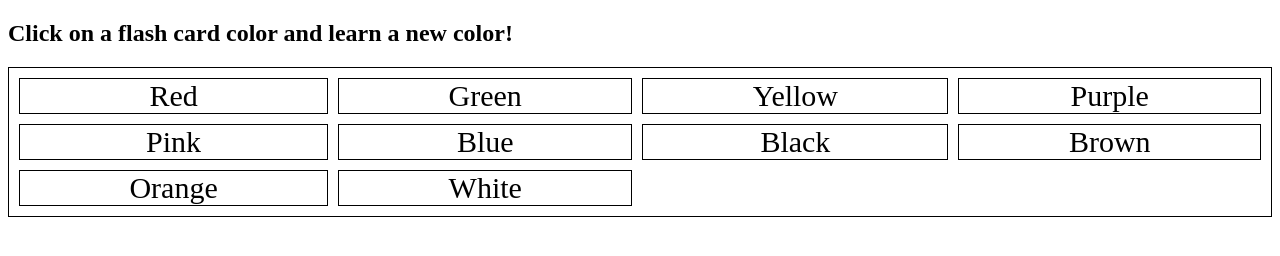
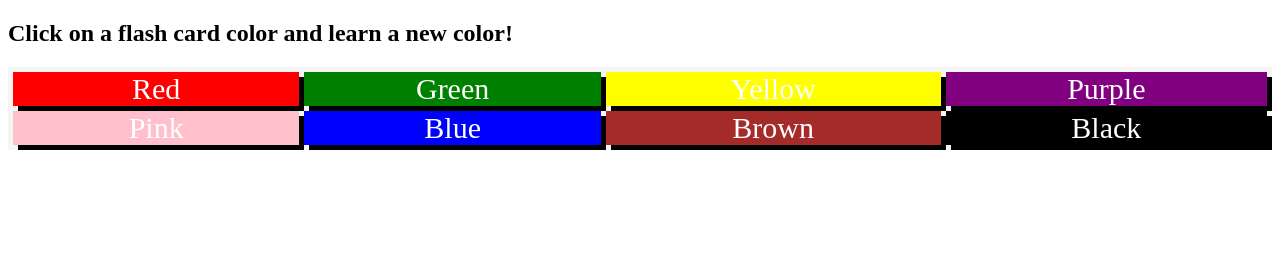
Before and after one commit to Shaniivictoria/LearnColorInSpanish, a plain HTML site: page index.html in a window 1280 px wide. Drawn offline with Linux system fonts and the light colour scheme.

Commit message:
Add files via upload

```diff
--- a/index.html
+++ b/index.html
@@ -11,18 +11,66 @@
     </head>
     <body>
         <h2>Click on a flash card color and learn a new color!</h2>
-     <di class="colorGrid">
-        <div class="red">Red</div>
-        <div class="green">Green</div>
-        <div class="yellow">Yellow</div>
-        <div class="purple">Purple</div>
-        <div class="pink">Pink</div>
-        <div class="blue">Blue</div>
-        <div class="black">Black</div>
-        <div class="brown">Brown</div>
-        <div class="orange">Orange</div>
-        <div class="white">White</div>
+     <div class="gridContainer">
+
+                <!--RED -->
+    <div class="redCard">
+    <div class="redFront">Red</div>
+    <div class="redBack">rojo</div>
+    </div>
+
+                <!-- Green-->
+     <div class="greenCard">
+     <div class="greenFront">Green</div>
+     <div class="greenBack">Verde</div>
      </div>
+
+                <!--Yello-->
+
+    <div class="yellowCard">
+    <div class="yellowFront">Yellow</div>
+    <div class="yellowBack">Amarillo</div>
+    </div>
+
+
+                 <!--Purple-->
+
+    <div class="purpleCard">
+    <div class="purpleFront">Purple</div>
+    <div class="purpleBack">Purpura</div>
+    </div>
+
+
+            <!--Pink-->
+
+     <div class="pinkCard">
+     <div class="pinkFront">Pink</div>
+     <div class="pinkBack">Rosa</div>
+     </div>
+
+
+            <!-- Blue-->
+
+        <div class="blueCard">
+        <div class="blueFront">Blue</div>
+        <div class="blueBack">Azul</div>
+        </div>
+
+        <div class="brownCard">
+            <div class="brownFront">Brown</div>
+            <div class="brownBack">Marron</div>
+            </div>
+
+            <div class="blackCard">
+                <div class="blackFront">Black</div>
+                <div class="blackBack">Negro</div>
+                </div>
+
+
+            </div>
+
+
+
 
         <script src="" async defer></script>
     </body>
--- a/style.css
+++ b/style.css
@@ -1,27 +1,249 @@
 
 
 
-
-
-
-
-
-
-
-
-
-
-
-.colorGrid{
+.gridContainer{
     display: grid;
     grid-template-columns: auto auto auto auto;
-    gap: 10px;
+    gap: 5px;
+    background-color: white;
+    padding: 5px;
+}
+
+.gridContainer, div{
+    background-color: whitesmoke;
+    /*border: 1px solid black;*/
+    text-align: center;
+    font-size: 30px;
+}
+
+.redCard{
+    transform-style: preserve-3d;
+    transition: all 0.5s ease;
+    background: red;
+    box-shadow: 5px 5px;
+}
+.redCard:hover{
+    transform: rotateY(180deg);
+}
+
+.redFront{
+    position: absolute;
+    width: 100%;
+    height: 100%;
+  backface-visibility: hidden;
+    background-color: red;
+    color:white;
+}
+
+.redBack{
+    position: relative;
+   width: 100%;
+    height: 100%;
+    backface-visibility: hidden;
+    background-color: red;
+    color: white;
+    transform: rotateY(180deg);
+
+}
+
+.greenCard{
+    transform-style: preserve-3d;
+    transition: all 0.5s ease;
+    background: green;
+    box-shadow: 5px 5px;
+}
+.greenCard:hover{
+    transform: rotateY(180deg);
+}
+
+.greenFront{
+    position: absolute;
+    width: 100%;
+    height: 100%;
+  backface-visibility: hidden;
+    background-color: green;
+    color:white;
+}
+
+.greenBack{
+    position: relative;
+   width: 100%;
+    height: 100%;
+    backface-visibility: hidden;
+    background-color: green;
+    color: white;
+    transform: rotateY(180deg);
+
+}
+.yellowCard{
+    transform-style: preserve-3d;
+    transition: all 0.5s ease;
+    background: yellow;
+    box-shadow: 5px 5px;
+}
+.yellowCard:hover{
+    transform: rotateY(180deg);
+}
+
+.yellowFront{
+    position: absolute;
+    width: 100%;
+    height: 100%;
+  backface-visibility: hidden;
+    background-color: yellow;
+    color:white;
+}
+
+.yellowBack{
+    position: relative;
+   width: 100%;
+    height: 100%;
+    backface-visibility: hidden;
+    background-color: yellow;
+    color: white;
+    transform: rotateY(180deg);
+
+}
+
+.pinkCard{
+    transform-style: preserve-3d;
+    transition: all 0.5s ease;
+    background: pink;
+    box-shadow: 5px 5px;
+}
+.pinkCard:hover{
+    transform: rotateY(180deg);
+}
+.pinkFront{
+    position: absolute;
+    width: 100%;
+    height: 100%;
+  backface-visibility: hidden;
+    background-color: pink;
+    color:white;
+}
+
+.pinkBack{
+    position: relative;
+    width: 100%;
+    height: 100%;
+    backface-visibility: hidden;
+    background-color: pink;
+    color: white;
+    transform: rotateY(180deg);
+}
+
+.blueCard{
+    transform-style: preserve-3d;
+    transition: all 0.5s ease;
+    background: blue;
+    box-shadow: 5px 5px;
+}
+.blueCard:hover{
+    transform: rotateY(180deg);
+}
+
+.blueFront{
+    position: absolute;
+    width: 100%;
+    height: 100%;
+  backface-visibility: hidden;
+    background-color: blue;
+    color:white;
+}
+
+.blueBack{
+    position: relative;
+   width: 100%;
+    height: 100%;
+    backface-visibility: hidden;
+    background-color: blue;
+    color: white;
+    transform: rotateY(180deg);
+
+}
+
+.brownCard{
+    transform-style: preserve-3d;
+    transition: all 0.5s ease;
+    background: brown;
+    box-shadow: 5px 5px;
+}
+.brownCard:hover{
+    transform: rotateY(180deg);
+}
+.brownFront{
+    position: absolute;
+    width: 100%;
+    height: 100%;
+  backface-visibility: hidden;
+    background-color: brown;
+    color:white;
+}
+
+.brownBack{
+    position: relative;
+    width: 100%;
+    height: 100%;
+    backface-visibility: hidden;
+    background-color: brown;
+    color: white;
+    transform: rotateY(180deg);
+}
+.blackCard{
+    transform-style: preserve-3d;
+    transition: all 0.5s ease;
+    background: black;
+    box-shadow: 5px 5px;
+}
+.blackCard:hover{
+    transform: rotateY(180deg);
+}
+
+.blackFront{
+    position: absolute;
+    width: 100%;
+    height: 100%;
+  backface-visibility: hidden;
     background-color: black;
-    padding: 10px;
+    color:white;
 }
-    .colorGrid, div{
-        background-color: white;
-        border: 1px solid black;
-        text-align: center;
-        font-size: 30px;
-    }
+
+.blackBack{
+    position: relative;
+   width: 100%;
+    height: 100%;
+    backface-visibility: hidden;
+    background-color: black;
+    color: white;
+    transform: rotateY(180deg);
+
+}
+
+.purpleCard{
+    transform-style: preserve-3d;
+    transition: all 0.5s ease;
+    background: purple;
+    box-shadow: 5px 5px;
+}
+.purpleCard:hover{
+    transform: rotateY(180deg);
+}
+.purpleFront{
+    position: absolute;
+    width: 100%;
+    height: 100%;
+  backface-visibility: hidden;
+    background-color: purple;
+    color:white;
+}
+
+.purpleBack{
+    position: relative;
+    width: 100%;
+    height: 100%;
+    backface-visibility: hidden;
+    background-color: purple;
+    color: white;
+    transform: rotateY(180deg);
+}
```
